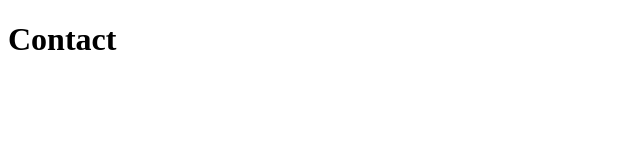
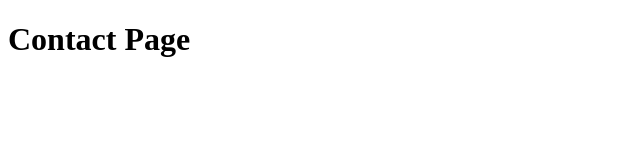
Before and after one commit to ConGiansBay/Hello_Word, a plain HTML site: page contact.html in a window 1280 px wide. Shown: the whole page, without its empty margins (0-640 px from the left). Drawn offline with Linux system fonts and the light colour scheme.

Commit message:
change contact page

```diff
--- a/contact.html
+++ b/contact.html
@@ -7,6 +7,6 @@
     <title>Contact Page</title>
 </head>
 <body>
-    <h1>Contact</h1>
+    <h1>Contact Page</h1>
 </body>
 </html>
```
